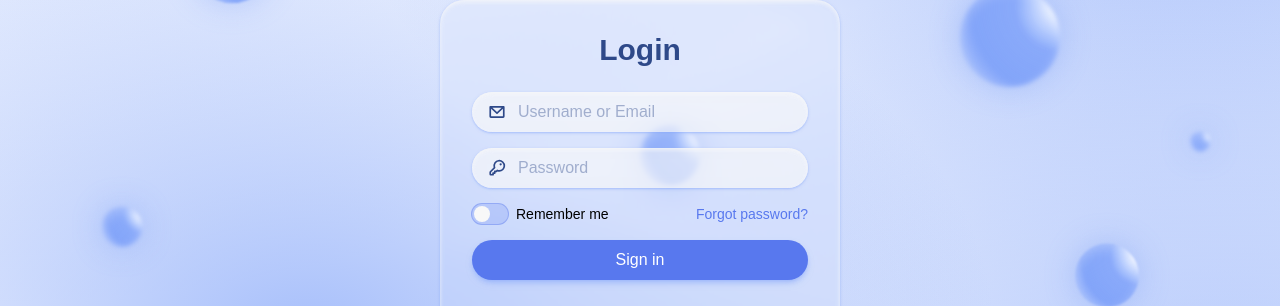
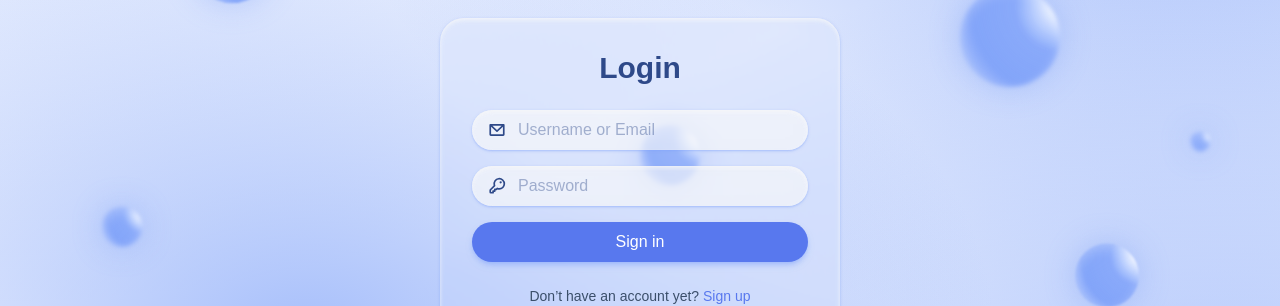
Before and after one commit to gr33b0k/eli5, a React (Vite) app in the folder client/: page /auth in a window 1280 px wide. Shown: the part 262-568 px from the top of the page. Built offline with nearby package versions, Linux system fonts and the light colour scheme; no server answers; a web font is replaced by a local one.

Commit message:
refactor: remove dead UI

```diff
--- a/client/src/features/auth/ui/AuthForm.jsx
+++ b/client/src/features/auth/ui/AuthForm.jsx
@@ -61,33 +61,6 @@ function AuthForm({ mode = "login", onSubmit }) {
           />
         )}
 
-        {isLogin && (
-          <div className="flex items-center justify-between text-sm">
-            <div className="flex items-center gap-2">
-              <button
-                type="button"
-                className={`text-text shadow-primary/50 inset-shadow-surface/30 ring-accent/50 flex h-5 w-9 cursor-pointer rounded-full p-0.5 ring ${remember ? "bg-accent" : "bg-accent/20 "}`}
-                style={{
-                  justifyContent: "flex-" + (remember ? "end" : "start"),
-                }}
-                onClick={() => setRemember(!remember)}
-              >
-                <motion.div
-                  className="bg-surface h-4 w-4 rounded-full"
-                  layout
-                  transition={{
-                    duration: 0.2,
-                  }}
-                />
-              </button>
-              Remember me
-            </div>
-            <button type="button" className="text-accent hover:underline">
-              Forgot password?
-            </button>
-          </div>
-        )}
-
         <button className="btn-primary w-full" type="submit">
           {buttonText}
         </button>
```
